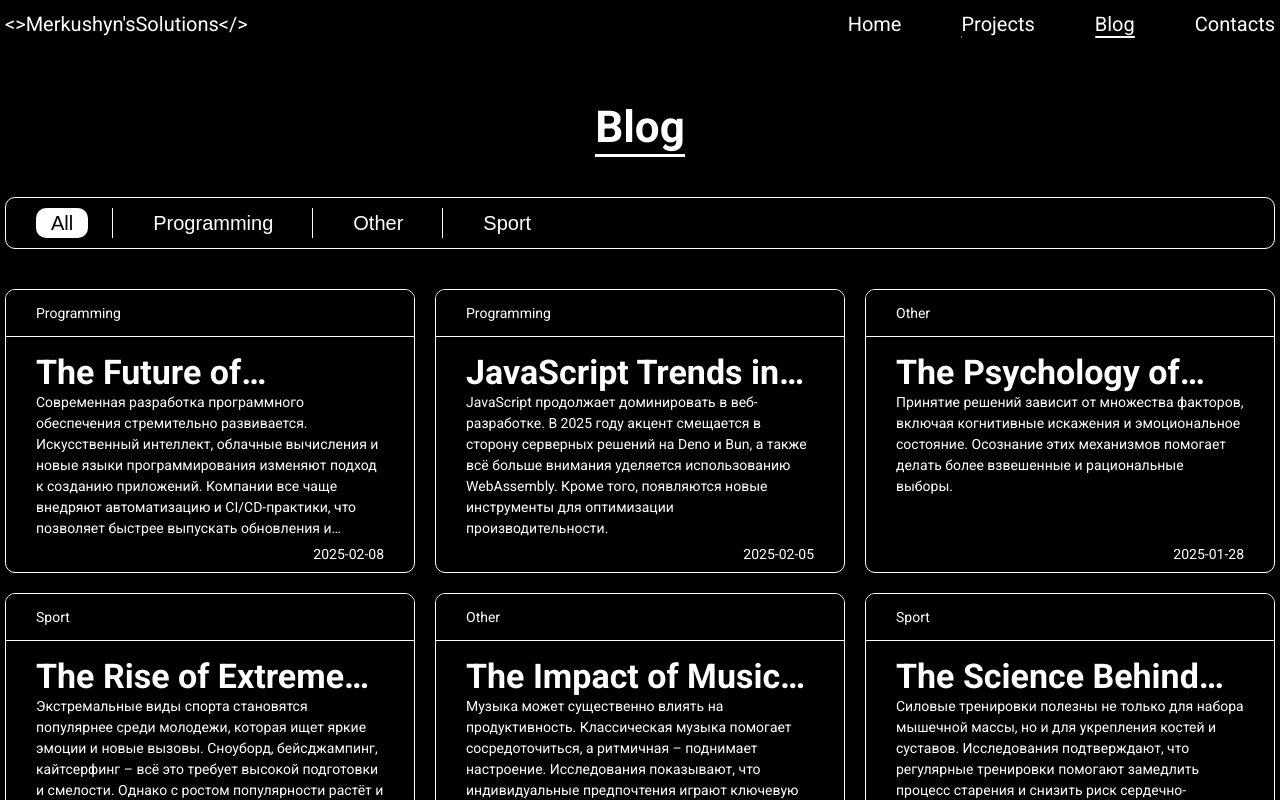
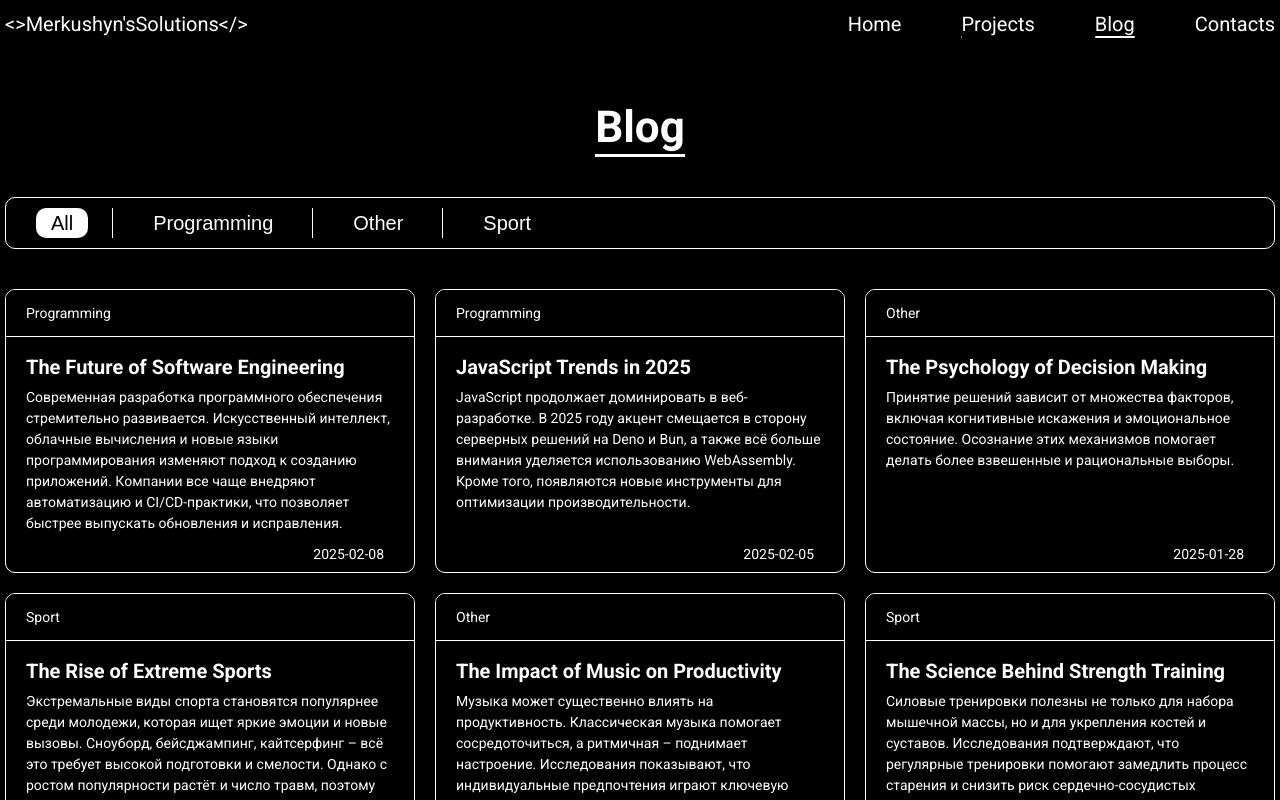
Before and after one commit to ArtemMerkushyn/byMerkushyn, a React (Create React App) app: page /posts in a window 1280 px wide. Shown: the top 800 px of the page. Built offline with nearby package versions, Linux system fonts and the light colour scheme.

Commit message:
still working on the styles in projects component

```diff
--- a/src/components/posts/posts.module.scss
+++ b/src/components/posts/posts.module.scss
@@ -71,15 +71,16 @@
     }
 
     &__header {
-        padding: 15px 30px;
+        padding: 15px 20px;
         border-bottom: 1px solid $primary-color;
         background: $primary-background;
         color: $primary-color;
     }
 
     &__title {
-        padding:0px 30px;
-        font-size: $font-size-xl;
+        padding:0px 20px 5px;
+        font-size: $font-size-lg;
+        line-height: calc($font-size-lg-md + 8px);
         display: -webkit-box;          /* Включаем флекс-контейнер в режиме блочного формата */
         -webkit-box-orient: vertical; /* Устанавливаем вертикальную ориентацию для боксов */
         overflow: hidden;             /* Скрываем переполнение текста */
@@ -89,7 +90,7 @@
     }
 
     &__text {
-        padding: 0px 30px;
+        padding: 0px 20px;
         display: -webkit-box;          /* Включаем флекс-контейнер в режиме блочного формата */
         -webkit-box-orient: vertical; /* Устанавливаем вертикальную ориентацию для боксов */
         overflow: hidden;             /* Скрываем переполнение текста */
@@ -133,7 +134,7 @@
         &__title {
             font-size: $font-size-lg-xl;
             max-height: calc(1.5em * 1);
-            margin-top: 0;
+            margin-top: 5px;
         }
 
         &__text {
--- a/src/styles/_variables.scss
+++ b/src/styles/_variables.scss
@@ -10,6 +10,7 @@ $font-size-xs: 14px;
 $font-size-sm: 16px;
 $font-size-md: 18px;
 $font-size-lg: 20px;
+$font-size-lg-md: 22px;
 $font-size-lg-xl: 24px;
 $font-size-lg-xxl: 28px;
 $font-size-xl: 34px;
```
